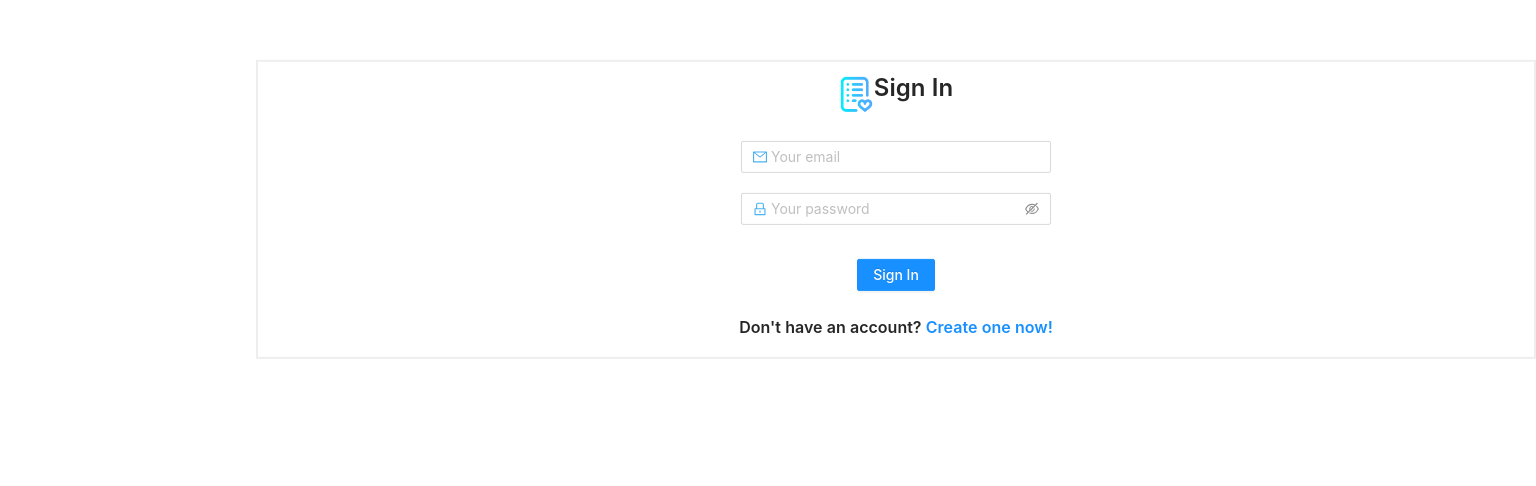
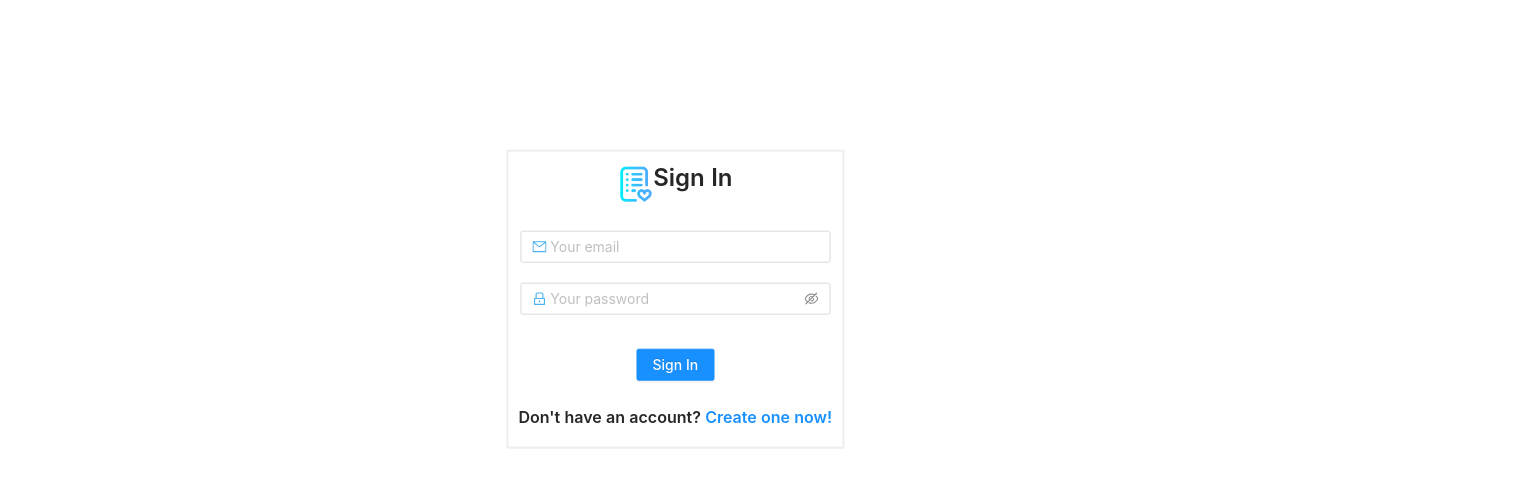
Before and after one commit to meriem23/wishlist-app, a React (Create React App) app in the folder client/: page / in a window 1280 px wide. Shown: the top 486 px of the page, 1536 px wide, since content can reach past the window. Built offline with nearby package versions, Linux system fonts and the light colour scheme.

Commit message:
🪐🔬

```diff
--- a/client/src/App.css
+++ b/client/src/App.css
@@ -1,5 +1,4 @@
 /* Basic CSS Reset */
-@media only screen and (min-width: 992px) {
 * {
   margin: 0;
   padding: 0;
@@ -96,35 +95,3 @@
 .prodStyle {
   transform: translateX(45%);
 }
-}
-/* For phones */
-@media only screen and (max-width: 600px) {
-  .addFormStyle,
-  .formAddStyle,
-  .formStyle,
-  .regformStyle {
-    transform: translate(10%);
-    width: 100%;
-  }
-}
-
-/* For tablets */
-@media only screen and (min-width: 600px) {
-  .addFormStyle,
-  .formAddStyle,
-  .formStyle,
-  .regformStyle {
-    transform: translateX(50%);
-  }
-}
-
-/* For extra large screens */
-@media only screen and (min-width: 1200px) {
-  .addFormStyle,
-  .formAddStyle,
-  .formStyle,
-  .regformStyle {
-    transform: translate(20%, 20%);
-    width: 100%;
-  }
-}
```
Lines whose indentation alone changed are shown as unchanged.
